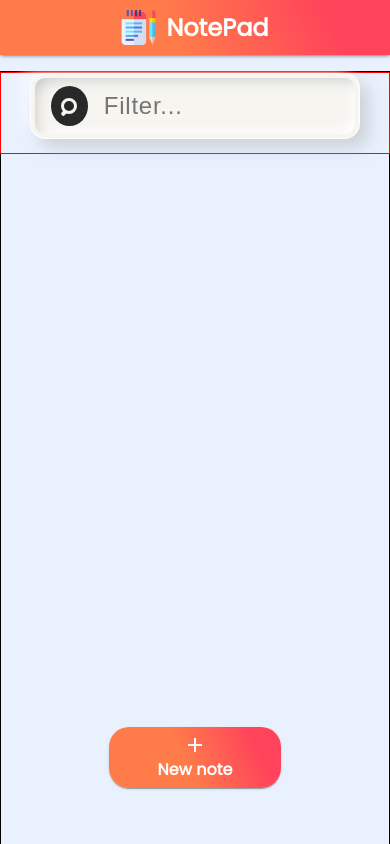
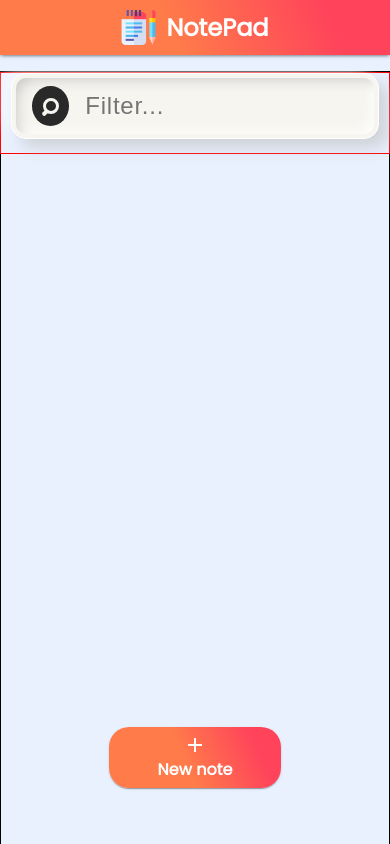
Before and after one commit to Moro-Afriyie/Note-App, an Angular app: page / in a window 390 px wide. Built offline with nearby package versions, Linux system fonts and the light colour scheme.

Commit message:
changed the width of the search form

```diff
--- a/src/app/notepad-page/notepad-page.component.scss
+++ b/src/app/notepad-page/notepad-page.component.scss
@@ -26,6 +26,9 @@
     // transition: all 0.5s;
     position: absolute;
     width: 85%;
+    @media screen and (max-width: 710px) {
+        width: 95%;
+    }
 }
 
 .finder {
```
